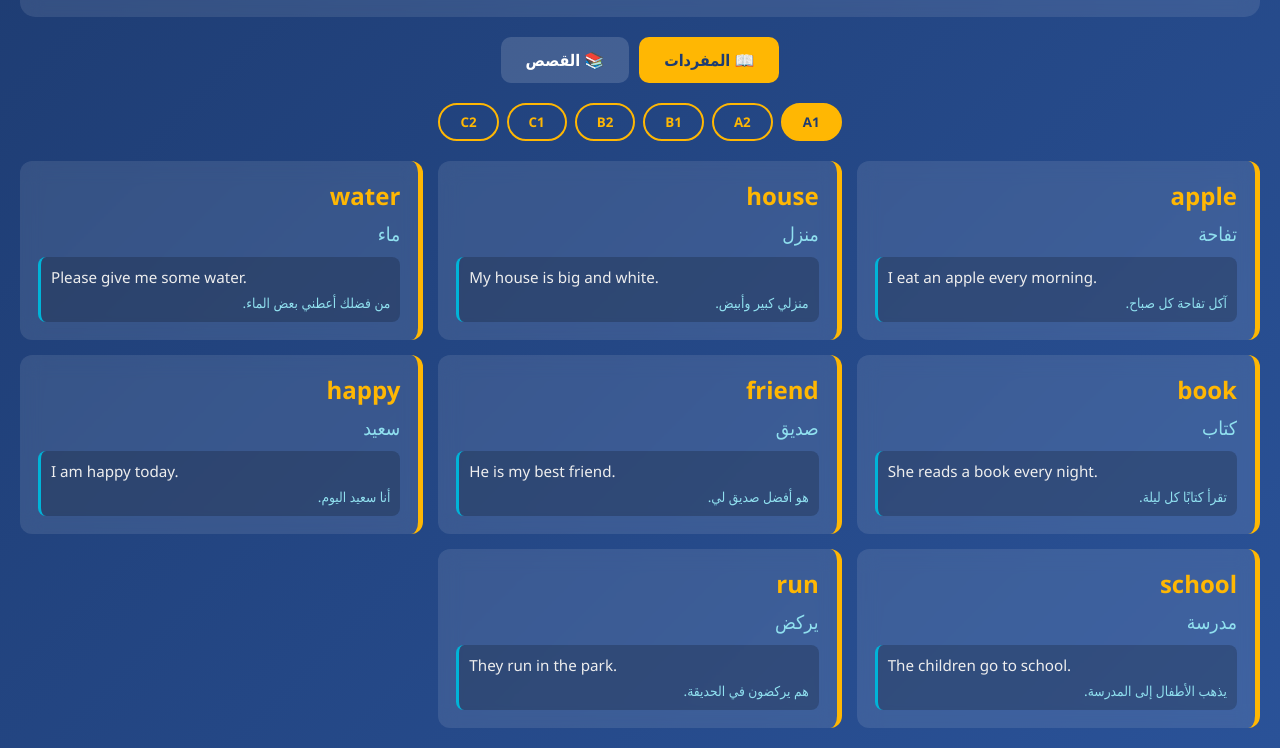
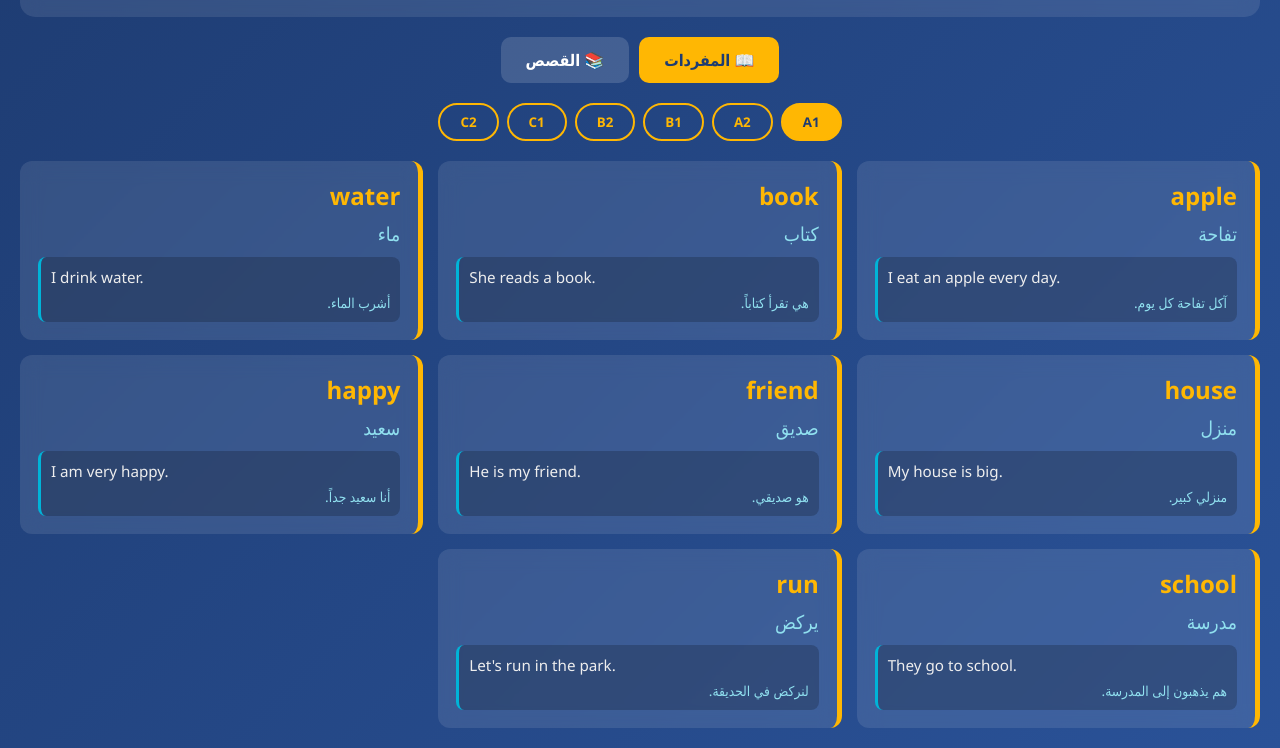
Before and after one commit to alisalimhamood95-alt/puplic, a plain HTML site: page index.html in a window 1280 px wide. Shown: the part 113-861 px from the top of the page. Drawn offline with Linux system fonts and the light colour scheme.

Commit message:
Update index.html

```diff
--- a/index.html
+++ b/index.html
@@ -400,7 +400,16 @@ function showPopup(en, ar) {
 }
 
 // التهيئة
-renderWords();
+fetch('words.json')
+  .then(response => response.json())
+  .then(data => {
+    for (let level in data) {
+      if (vocabulary[level]) vocabulary[level] = data[level];
+    }
+    renderWords();
+  })
+  .catch(() => renderWords());
+
 renderStories();
 </script>
 </body>
```
